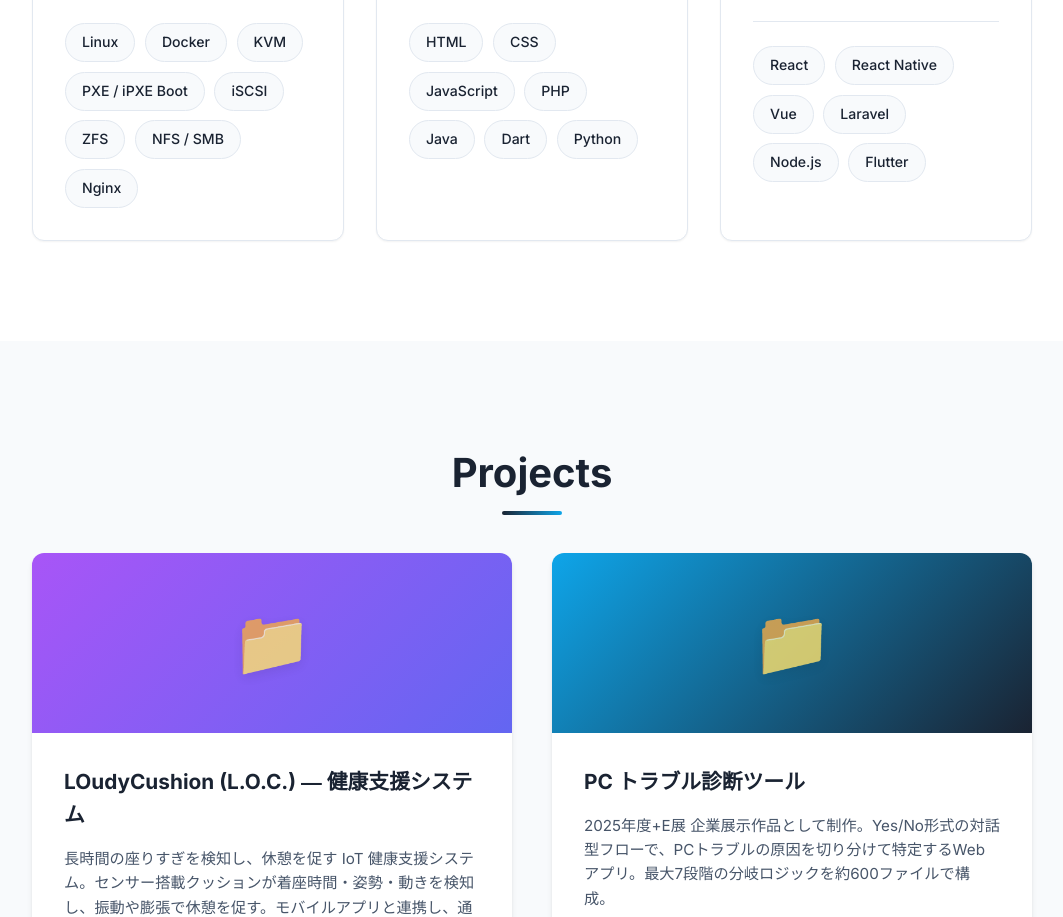
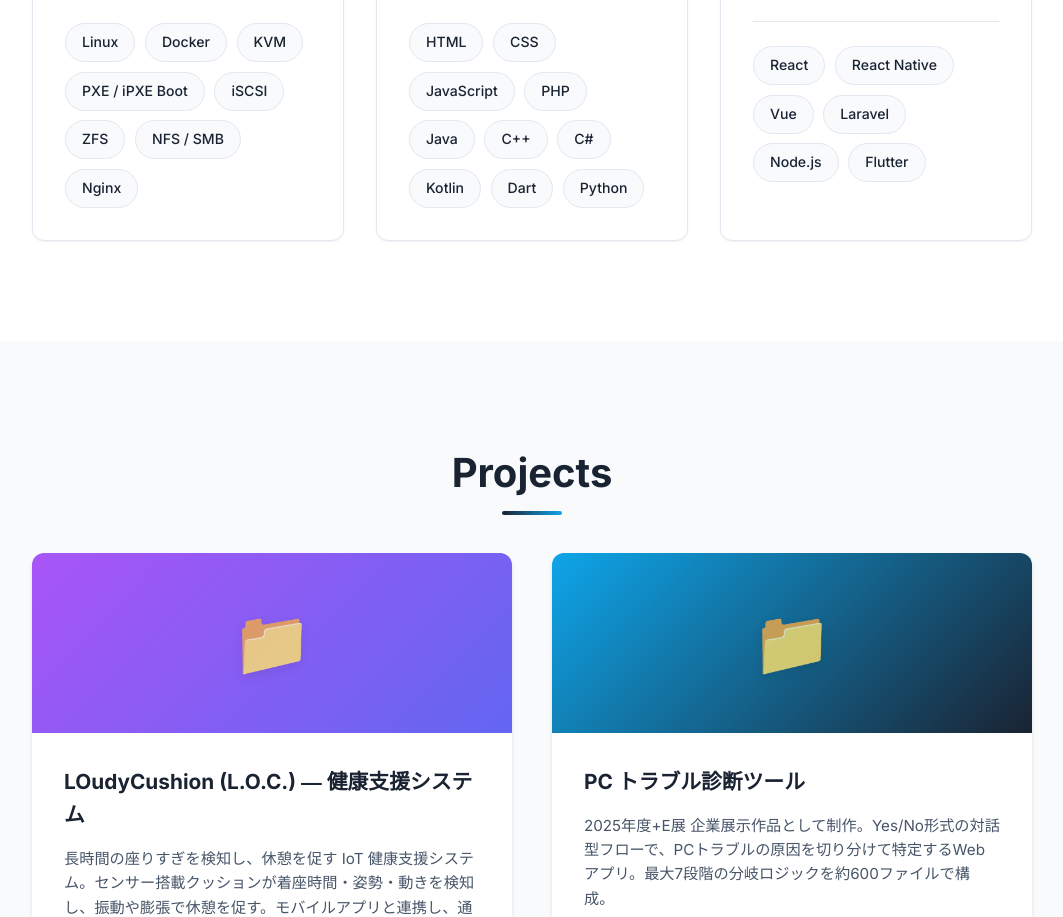
Before and after one commit to kt-suji/kt-suji.github.io, a Next.js app: page / in a window 1280 px wide. Shown: the part 1760-2677 px from the top of the page, without its empty margins (108-1171 px from the left). Built offline with nearby package versions, Linux system fonts and the light colour scheme.

Commit message:
Add C++, C#, and Kotlin to Language

```diff
--- a/src/components/Skills.jsx
+++ b/src/components/Skills.jsx
@@ -24,6 +24,9 @@ const skillCategories = [
       'JavaScript',
       'PHP',
       'Java',
+      'C++',
+      'C#',
+      'Kotlin',
       'Dart',
       'Python',
     ]
```
